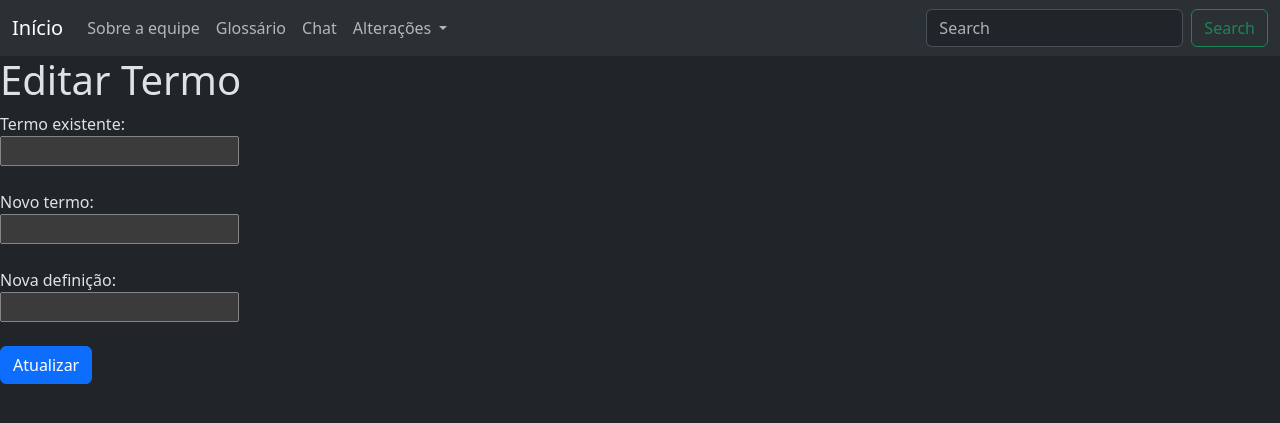
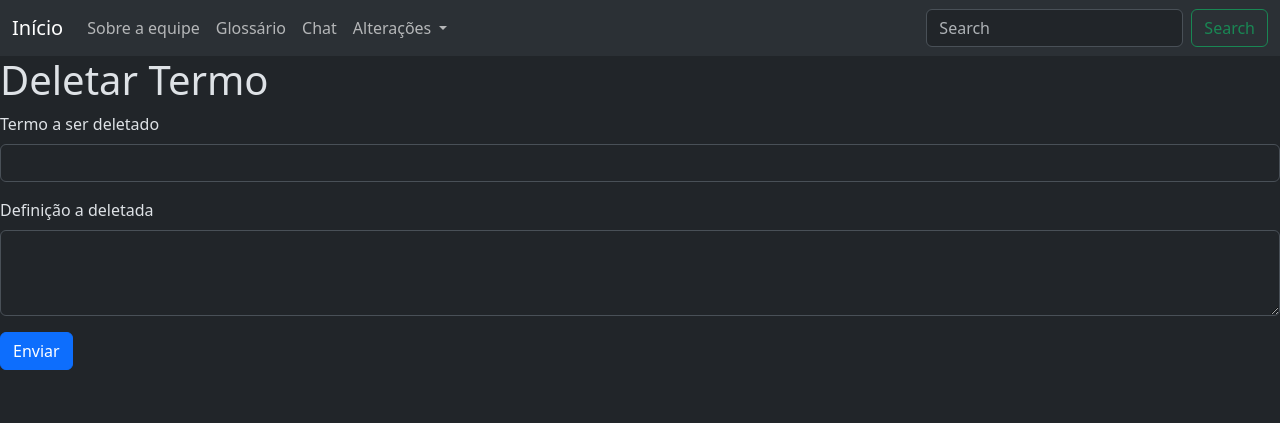
Before and after one commit to guilhermlcn/projeto_final_ip_cc, a Flask app: page /editar_termo in a window 1280 px wide. Shown: the top 423 px of the page. Run offline with Flask 3, Linux system fonts and the light colour scheme.

Commit message:
Update editar_termo.html

```diff
--- a/templates/editar_termo.html
+++ b/templates/editar_termo.html
@@ -1,19 +1,18 @@
 {% extends "modelo.html" %}
 {% block conteudo %}
+<h1>Deletar Termo</h1>
 
-  <h1>Editar Termo</h1>
-  <form method="POST" action="/edit_termo">
-    <label>Termo existente:</label><br>
-    <input type="text" id="termo" name="termo"><br><br>
-
-    <label>Novo termo:</label><br>
-    <input type="text" id="novo_termo" name="novo_termo"><br><br>
-
-    <label>Nova definição:</label><br>
-    <input type="text" id="nova_definicao" name="nova_definicao"><br><br>
-
-    <input type="submit" class="btn btn-primary" value="Atualizar">
-  </form>
+<form action="{{ url_for('delet_termo')}}" method="post">
+    <div class="mb-3">
+        <label for="termo" class="form-label">Termo a ser deletado</label>
+        <input class="form-control" id="termo" name="termo" aria-describedby="emailHelp">
+    </div>
+    <div class="mb-3">
+        <label for="definicao" class="form-label">Definição a deletada</label>
+        <textarea class="form-control" id="definicao" name="definicao" rows="3"></textarea>
+    </div>
+    <button type="submit" class="btn btn-primary">Enviar</button>
+</form>
 
 
 {% endblock %}
```
